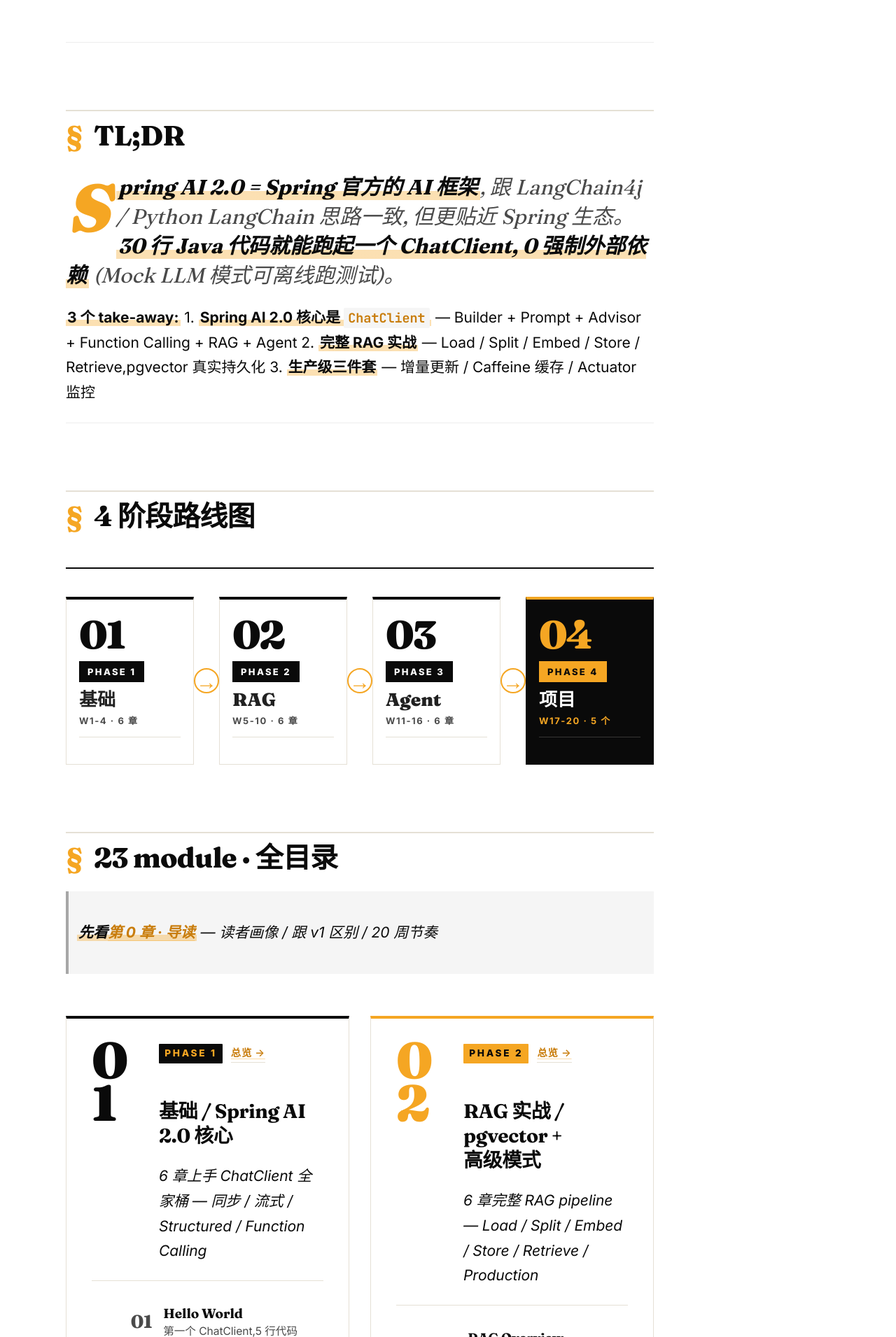
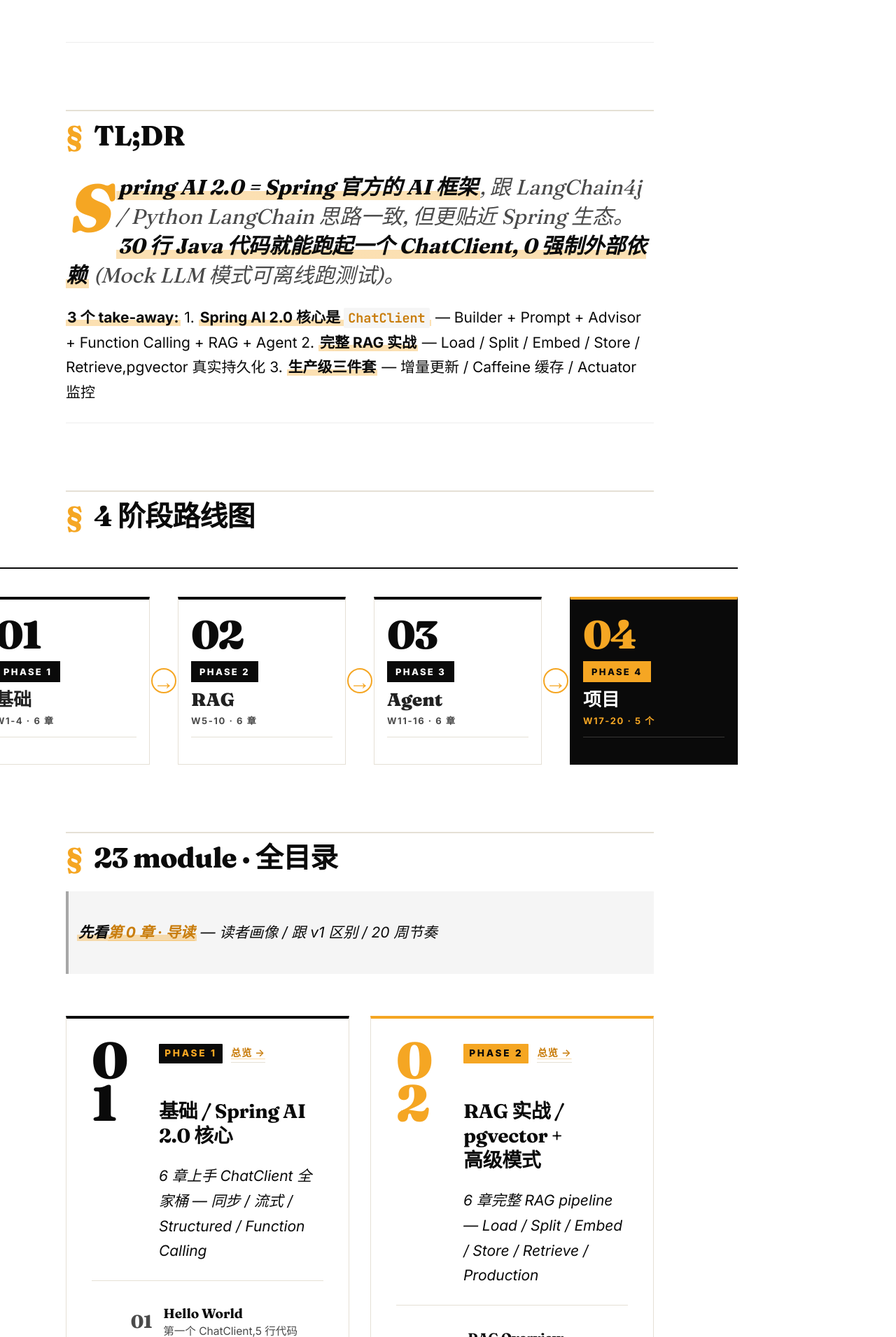
Before and after one commit to mishishi/spring-ai-2-0-projects, an MkDocs documentation site: the page built from docs/index.md, in a window 1280 px wide. Shown: the part 1173-3084 px from the top of the page at 70% size. Built offline with MkDocs 1.6.1 and Material for MkDocs 9.7.7, drawn with Linux system fonts in a browser that asks for light colours; comment, search, counter and statistics services are not loaded.

Commit message:
fix(css): phase-journey width 1080px 居中(出血到 article 外,卡片 ~250px)

```diff
--- a/docs/stylesheets/extra.css
+++ b/docs/stylesheets/extra.css
@@ -1678,15 +1678,18 @@
    ============================================ */
 .phase-journey {
   display: grid;
-  /* 4 cards + 3 arrows 撑满 1200px,固定 grid */
-  grid-template-columns: 1fr 36px 1fr 36px 1fr 36px 1fr;
+  /* 4 cards + 3 arrows, fixed width 出 article */
+  grid-template-columns: 1fr 40px 1fr 40px 1fr 40px 1fr;
   margin: 2.5rem auto 3rem;
   padding: 2rem 0 0;
   border-top: 2px solid var(--ink);
   align-items: stretch;
-  width: 100%;
-  max-width: 1200px;
+  width: 1080px;
+  max-width: calc(100vw - 4rem);
   box-sizing: border-box;
+  position: relative;
+  left: 50%;
+  transform: translateX(-50%);
 }
 
 .phase-journey__card {
```
